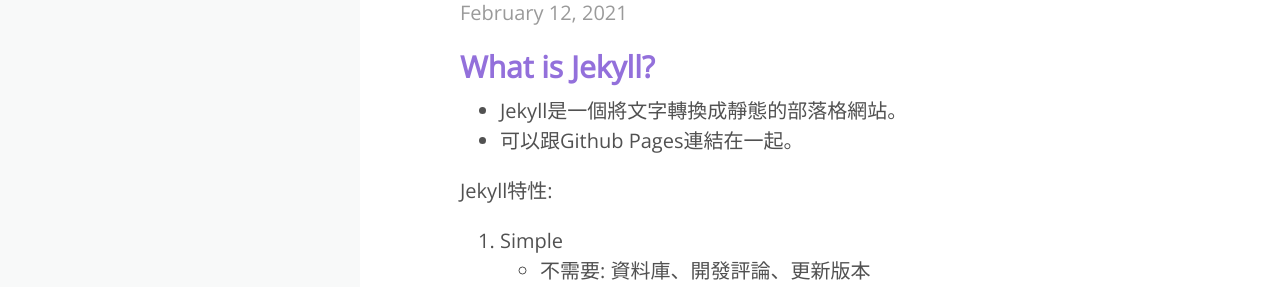
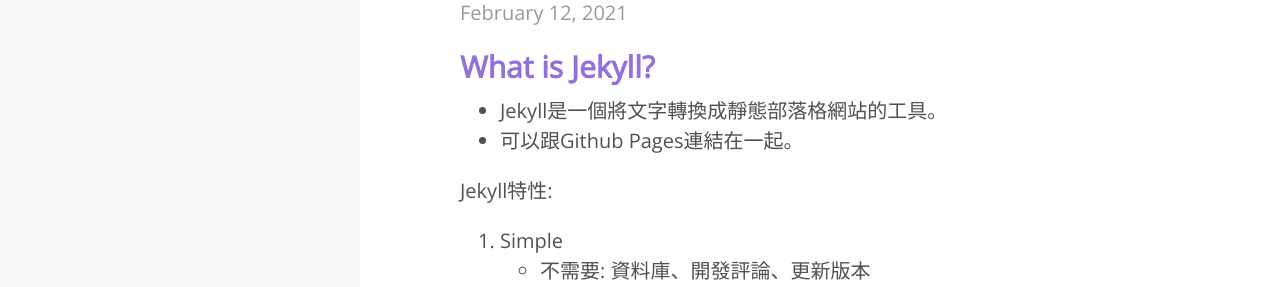
Before and after one commit to SunnySJLin/SunnySJLin.github.io, a Jekyll site: the page built from _posts/2021-02-12-jekyll-setup.md, in a window 1280 px wide and 900 px high. Shown: the part 132-419 px from the top of the window. Built offline with Jekyll 4.4.1, drawn with Linux system fonts in a browser that asks for light colours.

Commit message:
Update Jekyll Setup

```diff
--- a/_posts/2021-02-12-jekyll-setup.md
+++ b/_posts/2021-02-12-jekyll-setup.md
@@ -13,7 +13,7 @@
 
 ## What is Jekyll?
 
-- Jekyll是一個將文字轉換成靜態的部落格網站。
+- Jekyll是一個將文字轉換成靜態部落格網站的工具。
 - 可以跟Github Pages連結在一起。
 
 Jekyll特性:
```
